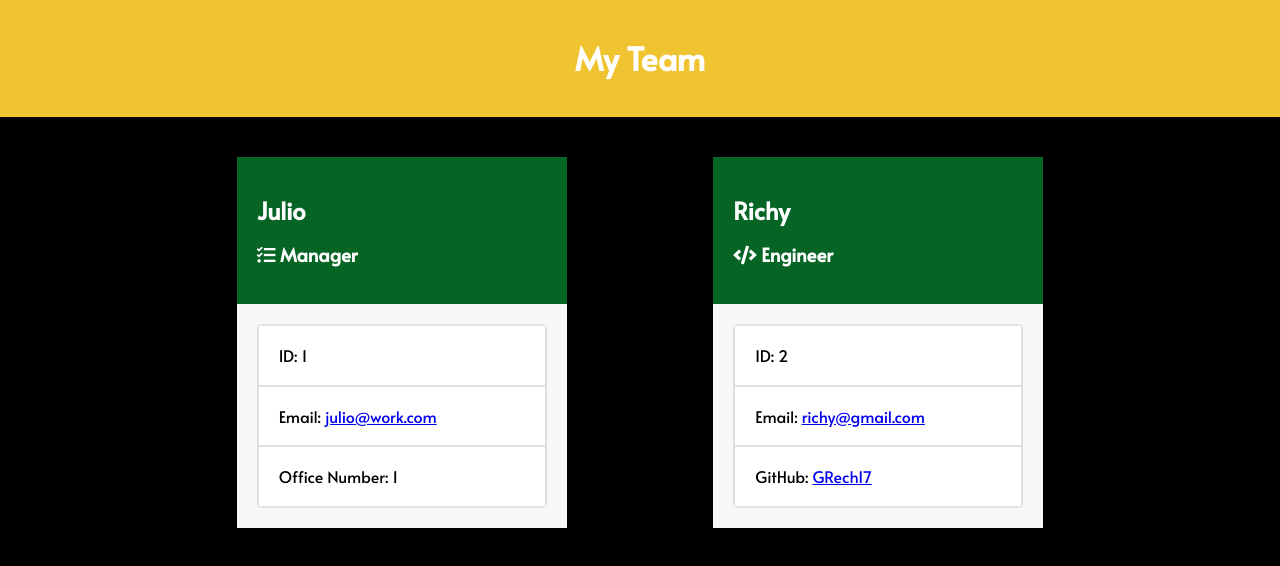
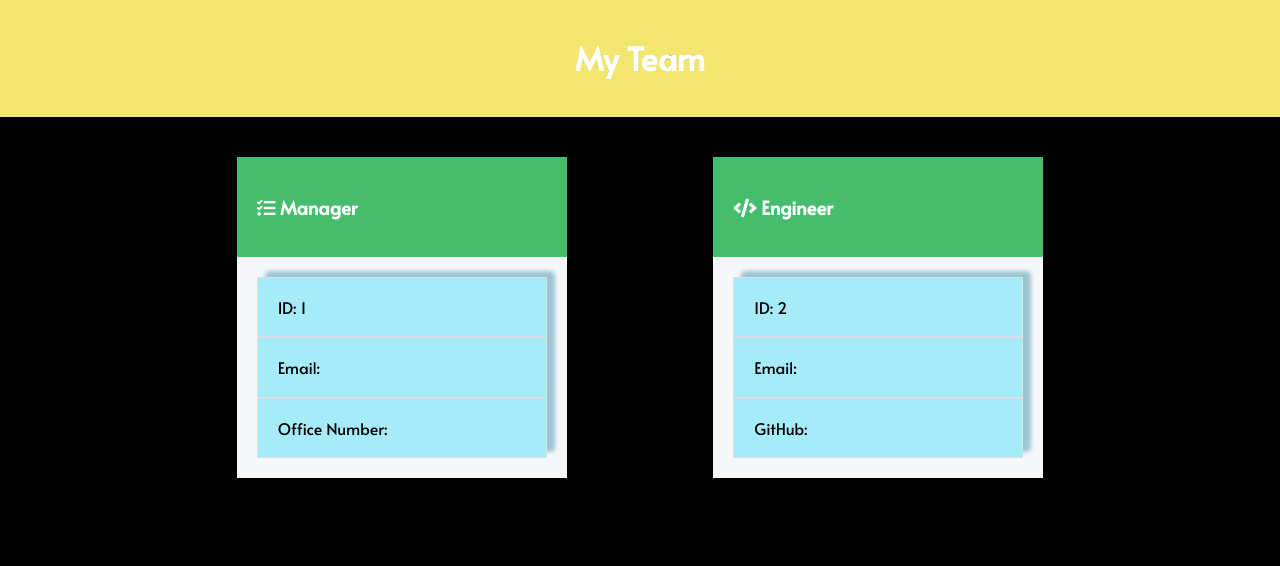
Before and after one commit to GRech17/Team-Profile-Generator, a website: page display/htmlContent.html in a window 1280 px wide. Drawn offline with nearby package versions, Linux system fonts and the light colour scheme.

Commit message:
tweaked style

```diff
--- a/display/htmlContent.html
+++ b/display/htmlContent.html
@@ -14,7 +14,7 @@
             font-family: 'Alata', sans-serif;
             }
         header{
-            background-color:#f0c331;
+            background-color:#f3e66f;
             padding:40px 20px;
             display:flex;
             justify-content:center;
@@ -22,6 +22,8 @@
             }
         header h1{
             color:white;
+            -webkit-text-stroke-color: rgb(0, 0, 0);
+            -webkit-text-stroke-width: .025px;
             margin:0;
             }
         #team{
@@ -40,7 +42,7 @@
             margin:20px;
             }
         .teamMemberHeading{
-            background-color:#066425;
+            background-color:#46bd6d;
             color:white;
             padding:20px;
             box-sizing: border-box;
@@ -54,13 +56,13 @@
             }
         .teamMemberBody > div{
             border-radius: 5px;
-            border:1px solid #dfdfdf;
+            box-shadow: 8px -6px 4px 0px rgb(156 196 209);
             }
         .teamMemberBody p{
-            background-color:white;
+            background-color:rgba(134, 231, 248, 0.705);
             margin:0;
             padding:20px;
-            border:1px solid #dfdfdf;
+            border:.05px solid #dfdfdfd7;
             box-sizing: border-box;
             }
         @media only screen and (min-width: 768px) {
@@ -80,28 +82,28 @@
 
     <div class="teamMember">
         <div class="teamMemberHeading">
-            <h2>Julio</h2>
+            <h2></h2>
             <h3><i class="fas fa-tasks"></i> Manager</h3>
         </div>
         <div class="teamMemberBody">
             <div>
                 <p>ID: 1</p>
-                <p>Email: <a href = 'mailto:julio@work.com'>julio@work.com</a></p>
-                <p>Office Number: 1</p>
+                <p>Email: <a href = 'mailto:'></a></p>
+                <p>Office Number: </p>
             </div>
         </div>
     </div>
 
     <div class="teamMember">
         <div class="teamMemberHeading">
-            <h2>Richy</h2>
+            <h2></h2>
             <h3><i class="fas fa-code"></i> Engineer</h3>
         </div>
         <div class="teamMemberBody">
             <div>
                 <p>ID: 2</p>
-                <p>Email: <a href = 'mailto:richy@gmail.com'>richy@gmail.com</a></p>
-                <p>GitHub: <a href = 'https://github.com/GRech17'>GRech17</a></p>
+                <p>Email: <a href = 'mailto:'></a></p>
+                <p>GitHub: <a href = 'https://github.com/'></a></p>
             </div>
         </div>
     </div>
```
Also changed, not shown: lib/generateHTML.js (+5 -3 lines).
